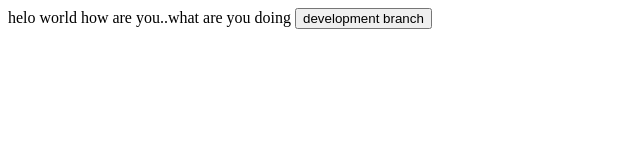
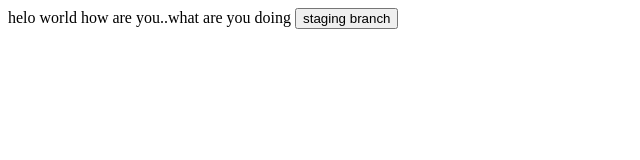
Before and after one commit to Javeriach/Javeriach, a plain HTML site: page index.html in a window 1280 px wide. Shown: the full height of the page, 0-640 px from the left. Drawn offline with Linux system fonts and the light colour scheme.

Commit message:
add staging button

```diff
--- a/index.html
+++ b/index.html
@@ -7,6 +7,6 @@
   </head>
   <body>
     helo world how are you..what are you doing
-    <button>development branch</button>
+    <button>staging branch</button>
   </body>
 </html>
```
